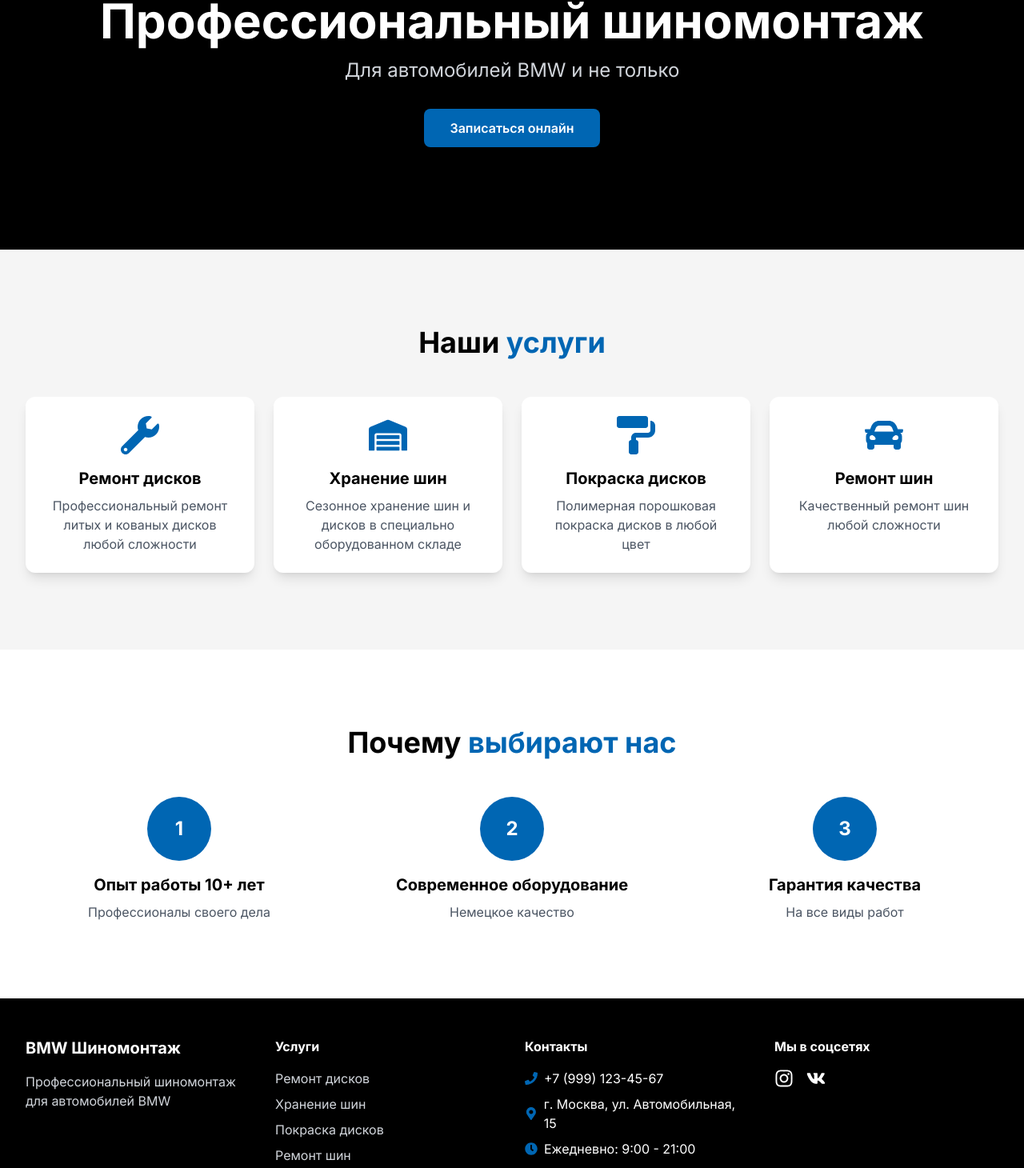
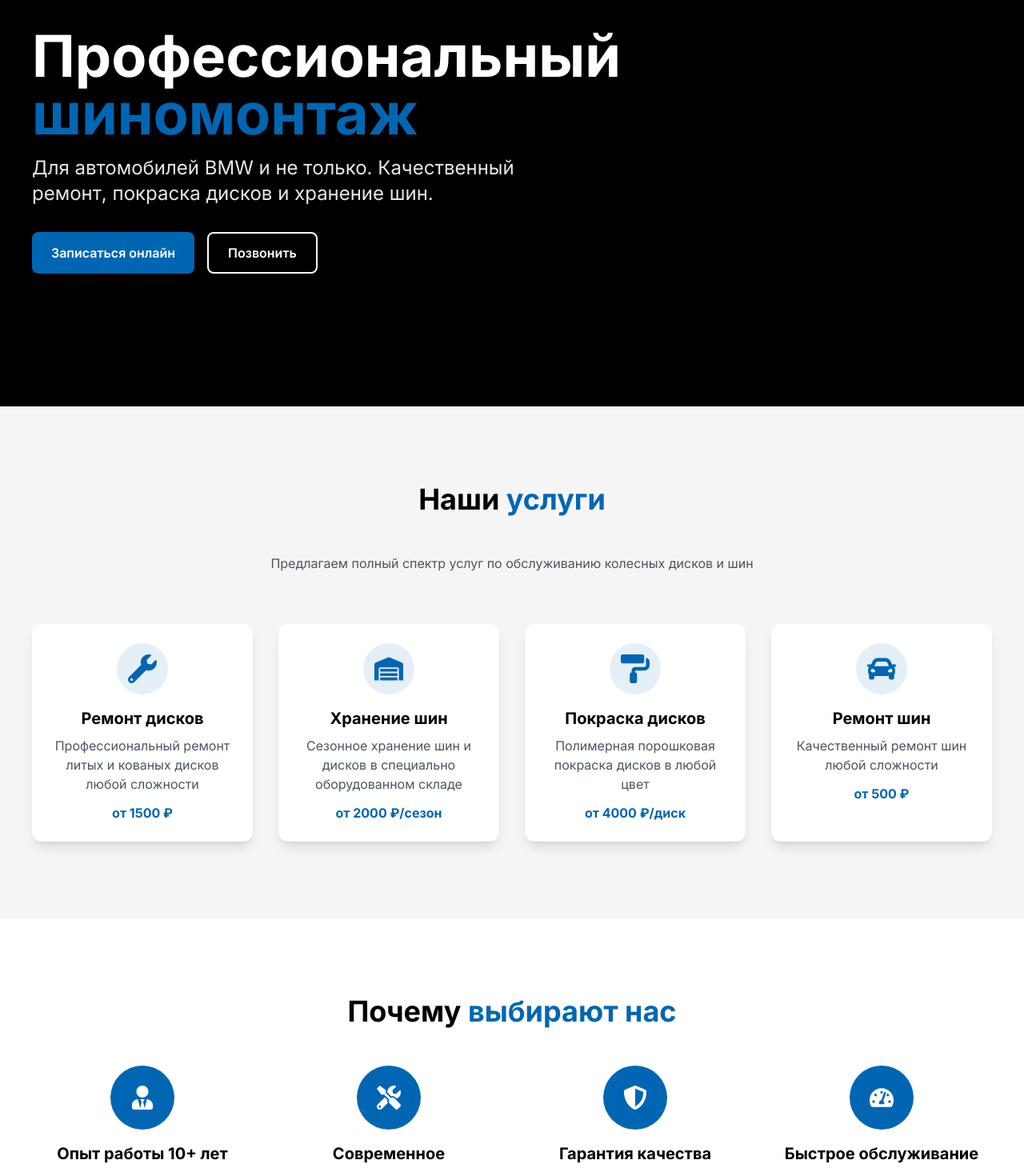
Before and after one commit to Siwell-code/bmw-tyre-service, a React (Vite) app: page / in a window 1280 px wide. Shown: the part 204-1664 px from the top of the page at 80% size. Built offline with nearby package versions, Linux system fonts and the light colour scheme.

Commit message:
Full responsive design: адаптация для всех устройств

```diff
--- a/src/components/layout/Footer.jsx
+++ b/src/components/layout/Footer.jsx
@@ -1,61 +1,67 @@
 import React from 'react';
 import { Link } from 'react-router-dom';
-import { FaPhone, FaMapMarkerAlt, FaClock, FaInstagram, FaVk } from 'react-icons/fa';
+import { FaPhone, FaMapMarkerAlt, FaClock, FaInstagram, FaVk, FaWhatsapp, FaTelegram } from 'react-icons/fa';
 
 const Footer = () => {
   return (
-    <footer className="bg-bmw-black text-white pt-12 pb-6">
+    <footer className="bg-bmw-black text-white pt-8 xs:pt-12 pb-4 xs:pb-6">
       <div className="container-custom">
-        <div className="grid grid-cols-1 md:grid-cols-4 gap-8 mb-8">
-          <div>
-            <h3 className="text-xl font-bold mb-4">BMW Шиномонтаж</h3>
-            <p className="text-gray-300">
+        <div className="grid grid-cols-1 xs:grid-cols-2 lg:grid-cols-4 gap-6 xs:gap-8 mb-8">
+          <div className="text-center xs:text-left">
+            <h3 className="text-xl font-bold mb-3">BMW Шиномонтаж</h3>
+            <p className="text-gray-300 text-sm">
               Профессиональный шиномонтаж для автомобилей BMW
             </p>
           </div>
 
-          <div>
-            <h4 className="font-bold mb-4">Услуги</h4>
-            <ul className="space-y-2">
-              <li><Link to="/wheel-repair" className="text-gray-300 hover:text-bmw-blue transition">Ремонт дисков</Link></li>
-              <li><Link to="/tyre-storage" className="text-gray-300 hover:text-bmw-blue transition">Хранение шин</Link></li>
-              <li><Link to="/wheel-painting" className="text-gray-300 hover:text-bmw-blue transition">Покраска дисков</Link></li>
-              <li><Link to="/tyre-repair" className="text-gray-300 hover:text-bmw-blue transition">Ремонт шин</Link></li>
+          <div className="text-center xs:text-left">
+            <h4 className="font-bold mb-3">Услуги</h4>
+            <ul className="space-y-2 text-sm">
+              <li><Link to="/wheel-repair" className="text-gray-300 hover:text-bmw-blue transition block">Ремонт дисков</Link></li>
+              <li><Link to="/tyre-storage" className="text-gray-300 hover:text-bmw-blue transition block">Хранение шин</Link></li>
+              <li><Link to="/wheel-painting" className="text-gray-300 hover:text-bmw-blue transition block">Покраска дисков</Link></li>
+              <li><Link to="/tyre-repair" className="text-gray-300 hover:text-bmw-blue transition block">Ремонт шин</Link></li>
             </ul>
           </div>
 
-          <div>
-            <h4 className="font-bold mb-4">Контакты</h4>
-            <ul className="space-y-2">
-              <li className="flex items-center space-x-2">
-                <FaPhone className="text-bmw-blue" />
-                <span>+7 (999) 123-45-67</span>
+          <div className="text-center xs:text-left">
+            <h4 className="font-bold mb-3">Контакты</h4>
+            <ul className="space-y-2 text-sm">
+              <li className="flex items-center justify-center xs:justify-start space-x-2">
+                <FaPhone className="text-bmw-blue flex-shrink-0" />
+                <a href="tel:+79991234567" className="text-gray-300 hover:text-bmw-blue transition">+7 (999) 123-45-67</a>
               </li>
-              <li className="flex items-center space-x-2">
-                <FaMapMarkerAlt className="text-bmw-blue" />
-                <span>г. Москва, ул. Автомобильная, 15</span>
+              <li className="flex items-center justify-center xs:justify-start space-x-2">
+                <FaMapMarkerAlt className="text-bmw-blue flex-shrink-0" />
+                <span className="text-gray-300">г. Москва, ул. Автомобильная, 15</span>
               </li>
-              <li className="flex items-center space-x-2">
-                <FaClock className="text-bmw-blue" />
-                <span>Ежедневно: 9:00 - 21:00</span>
+              <li className="flex items-center justify-center xs:justify-start space-x-2">
+                <FaClock className="text-bmw-blue flex-shrink-0" />
+                <span className="text-gray-300">Ежедневно: 9:00 - 21:00</span>
               </li>
             </ul>
           </div>
 
-          <div>
-            <h4 className="font-bold mb-4">Мы в соцсетях</h4>
-            <div className="flex space-x-4">
-              <a href="#" className="text-2xl hover:text-bmw-blue transition">
+          <div className="text-center xs:text-left">
+            <h4 className="font-bold mb-3">Мы в соцсетях</h4>
+            <div className="flex justify-center xs:justify-start space-x-4">
+              <a href="#" className="text-2xl hover:text-bmw-blue transition transform hover:scale-110">
                 <FaInstagram />
               </a>
-              <a href="#" className="text-2xl hover:text-bmw-blue transition">
+              <a href="#" className="text-2xl hover:text-bmw-blue transition transform hover:scale-110">
                 <FaVk />
+              </a>
+              <a href="#" className="text-2xl hover:text-bmw-blue transition transform hover:scale-110">
+                <FaWhatsapp />
+              </a>
+              <a href="#" className="text-2xl hover:text-bmw-blue transition transform hover:scale-110">
+                <FaTelegram />
               </a>
             </div>
           </div>
         </div>
 
-        <div className="border-t border-gray-700 pt-6 text-center text-gray-400">
+        <div className="border-t border-gray-700 pt-6 text-center text-gray-400 text-sm">
           <p>&copy; 2024 BMW Шиномонтаж. Все права защищены.</p>
         </div>
       </div>
--- a/src/components/layout/Header.jsx
+++ b/src/components/layout/Header.jsx
@@ -1,39 +1,45 @@
 import React, { useState, useEffect } from 'react';
-import { Link } from 'react-router-dom';
+import { Link, useLocation } from 'react-router-dom';
 import { FaBars, FaTimes } from 'react-icons/fa';
 import Navigation from '../ui/Navigation';
 import MobileMenu from '../ui/MobileMenu';
 
 const Header = () => {
   const [isMobileMenuOpen, setIsMobileMenuOpen] = useState(false);
+  const location = useLocation();
 
-  // Блокировка скролла при открытом меню (важно для iPhone)
+  // Блокировка скролла при открытом меню
   useEffect(() => {
     if (isMobileMenuOpen) {
       document.body.style.overflow = 'hidden';
     } else {
-      document.body.style.overflow = 'unset';
+      document.body.style.overflow = '';
     }
     return () => {
-      document.body.style.overflow = 'unset';
+      document.body.style.overflow = '';
     };
   }, [isMobileMenuOpen]);
 
+  // Закрытие меню при смене страницы
+  useEffect(() => {
+    setIsMobileMenuOpen(false);
+  }, [location]);
+
   return (
-    <header className="bg-bmw-black text-white sticky top-0 z-50">
+    <header className="bg-bmw-black text-white sticky top-0 z-50 shadow-lg">
       <div className="container-custom">
-        <div className="flex justify-between items-center py-4">
-          <Link to="/" className="flex items-center space-x-2" onClick={() => setIsMobileMenuOpen(false)}>
-            <div className="w-10 h-10 bg-bmw-blue rounded-full flex items-center justify-center">
-              <span className="font-bold text-xl">BMW</span>
+        <div className="flex justify-between items-center py-3 xs:py-4">
+          <Link to="/" className="flex items-center space-x-2 z-50">
+            <div className="w-8 h-8 xs:w-10 xs:h-10 bg-bmw-blue rounded-full flex items-center justify-center">
+              <span className="font-bold text-sm xs:text-xl">BMW</span>
             </div>
-            <span className="font-bold text-xl hidden sm:inline">Шиномонтаж</span>
+            <span className="font-bold text-sm xs:text-lg sm:text-xl hidden xs:inline">Шиномонтаж</span>
           </Link>
 
           <Navigation />
 
           <button
-            className="md:hidden text-2xl z-50 relative"
+            className="md:hidden text-xl xs:text-2xl z-50 relative w-10 h-10 flex items-center justify-center"
             onClick={() => setIsMobileMenuOpen(!isMobileMenuOpen)}
             aria-label="Меню"
           >
--- a/src/pages/Home.jsx
+++ b/src/pages/Home.jsx
@@ -1,6 +1,6 @@
 import React from 'react';
 import { Link } from 'react-router-dom';
-import { FaWrench, FaWarehouse, FaPaintRoller, FaCar } from 'react-icons/fa';
+import { FaWrench, FaWarehouse, FaPaintRoller, FaCar, FaShieldAlt, FaTools, FaTachometerAlt, FaUserTie } from 'react-icons/fa';
 
 const services = [
   {
@@ -8,96 +8,149 @@ const services = [
     title: 'Ремонт дисков',
     description: 'Профессиональный ремонт литых и кованых дисков любой сложности',
     link: '/wheel-repair',
+    price: 'от 1500 ₽'
   },
   {
     icon: FaWarehouse,
     title: 'Хранение шин',
     description: 'Сезонное хранение шин и дисков в специально оборудованном складе',
     link: '/tyre-storage',
+    price: 'от 2000 ₽/сезон'
   },
   {
     icon: FaPaintRoller,
     title: 'Покраска дисков',
     description: 'Полимерная порошковая покраска дисков в любой цвет',
     link: '/wheel-painting',
+    price: 'от 4000 ₽/диск'
   },
   {
     icon: FaCar,
     title: 'Ремонт шин',
     description: 'Качественный ремонт шин любой сложности',
     link: '/tyre-repair',
+    price: 'от 500 ₽'
   },
+];
+
+const advantages = [
+  {
+    icon: FaUserTie,
+    title: 'Опыт работы 10+ лет',
+    description: 'Профессионалы своего дела'
+  },
+  {
+    icon: FaTools,
+    title: 'Современное оборудование',
+    description: 'Немецкое качество'
+  },
+  {
+    icon: FaShieldAlt,
+    title: 'Гарантия качества',
+    description: 'На все виды работ'
+  },
+  {
+    icon: FaTachometerAlt,
+    title: 'Быстрое обслуживание',
+    description: 'Запись без ожидания'
+  }
 ];
 
 const Home = () => {
   return (
     <div className="animate-fade-in">
-      <section className="relative bg-bmw-black text-white py-20 md:py-32">
-        <div className="relative container-custom text-center">
-          <h1 className="text-4xl md:text-6xl font-bold mb-4 animate-slide-up">
-            Профессиональный шиномонтаж
+      {/* Hero Section - Адаптивный */}
+      <section className="relative bg-bmw-black text-white overflow-hidden">
+        <div className="absolute inset-0 bg-gradient-to-r from-black/70 to-black/50 z-10"></div>
+        <div className="relative z-20 container-custom min-h-[60vh] xs:min-h-[70vh] sm:min-h-[80vh] flex items-center">
+          <div className="py-12 xs:py-16 sm:py-20 md:py-24">
+            <h1 className="text-3xl xs:text-4xl sm:text-5xl md:text-6xl lg:text-7xl font-bold mb-3 xs:mb-4 animate-slide-up leading-tight">
+              Профессиональный
+              <br />
+              <span className="text-bmw-blue">шиномонтаж</span>
             </h1>
-          <p className="text-xl md:text-2xl mb-8 text-gray-300">
-            Для автомобилей BMW и не только
+            <p className="text-base xs:text-lg sm:text-xl md:text-2xl mb-6 xs:mb-8 text-gray-200 max-w-2xl animate-slide-up">
+              Для автомобилей BMW и не только. Качественный ремонт, покраска дисков и хранение шин.
             </p>
+            <div className="flex flex-col xs:flex-row gap-3 xs:gap-4 animate-slide-up">
               <Link
                 to="/contacts"
-            className="inline-block bg-bmw-blue hover:bg-bmw-blue-dark px-8 py-3 rounded-lg font-semibold transition transform hover:scale-105"
+                className="btn btn-primary text-center"
               >
                 Записаться онлайн
               </Link>
+              <a
+                href="tel:+79991234567"
+                className="btn border-2 border-white hover:bg-white hover:text-bmw-black text-white text-center"
+              >
+                Позвонить
+              </a>
+            </div>
+          </div>
         </div>
       </section>
 
+      {/* Services Section - Адаптивная сетка */}
       <section className="section bg-bmw-gray-light">
         <div className="container-custom">
-          <h2 className="text-3xl md:text-4xl font-bold text-center mb-12">
+          <h2 className="text-center mb-8 xs:mb-10 sm:mb-12">
             Наши <span className="text-bmw-blue">услуги</span>
           </h2>
-          <div className="grid grid-cols-1 md:grid-cols-2 lg:grid-cols-4 gap-6">
+          <p className="text-center text-gray-600 mb-10 xs:mb-12 sm:mb-16 max-w-2xl mx-auto">
+            Предлагаем полный спектр услуг по обслуживанию колесных дисков и шин
+          </p>
+          <div className="grid grid-cols-1 xs:grid-cols-2 lg:grid-cols-4 gap-4 xs:gap-5 sm:gap-6 md:gap-8">
             {services.map((service, index) => (
               <Link
                 key={index}
                 to={service.link}
-                className="bg-white rounded-xl p-6 text-center shadow-lg hover:shadow-xl transition transform hover:-translate-y-2"
+                className="group bg-white rounded-xl p-4 xs:p-5 sm:p-6 text-center shadow-lg hover:shadow-xl transition-all duration-300 hover:-translate-y-2"
               >
-                <service.icon className="text-5xl text-bmw-blue mx-auto mb-4" />
-                <h3 className="text-xl font-bold mb-2">{service.title}</h3>
-                <p className="text-gray-600">{service.description}</p>
+                <div className="w-12 h-12 xs:w-14 xs:h-14 sm:w-16 sm:h-16 bg-bmw-blue/10 rounded-full flex items-center justify-center mx-auto mb-3 xs:mb-4 group-hover:bg-bmw-blue transition-colors duration-300">
+                  <service.icon className="text-2xl xs:text-3xl sm:text-4xl text-bmw-blue group-hover:text-white transition-colors duration-300" />
+                </div>
+                <h3 className="text-lg xs:text-xl font-bold mb-2">{service.title}</h3>
+                <p className="text-gray-600 text-sm xs:text-base mb-3">{service.description}</p>
+                <p className="text-bmw-blue font-bold text-sm xs:text-base">{service.price}</p>
               </Link>
             ))}
           </div>
         </div>
       </section>
 
+      {/* Advantages Section - Адаптивная сетка */}
       <section className="section bg-white">
         <div className="container-custom">
-          <h2 className="text-3xl md:text-4xl font-bold text-center mb-12">
+          <h2 className="text-center mb-8 xs:mb-10 sm:mb-12">
             Почему <span className="text-bmw-blue">выбирают нас</span>
           </h2>
-          <div className="grid grid-cols-1 md:grid-cols-3 gap-8">
-            <div className="text-center">
-              <div className="w-20 h-20 bg-bmw-blue rounded-full flex items-center justify-center mx-auto mb-4">
-                <span className="text-2xl font-bold text-white">1</span>
+          <div className="grid grid-cols-1 xs:grid-cols-2 lg:grid-cols-4 gap-6 xs:gap-8">
+            {advantages.map((advantage, index) => (
+              <div key={index} className="text-center group">
+                <div className="w-16 h-16 xs:w-20 xs:h-20 bg-bmw-blue rounded-full flex items-center justify-center mx-auto mb-4 group-hover:scale-110 transition-transform duration-300">
+                  <advantage.icon className="text-2xl xs:text-3xl text-white" />
                 </div>
-              <h3 className="text-xl font-bold mb-2">Опыт работы 10+ лет</h3>
-              <p className="text-gray-600">Профессионалы своего дела</p>
+                <h3 className="text-lg xs:text-xl font-bold mb-2">{advantage.title}</h3>
+                <p className="text-gray-600 text-sm xs:text-base">{advantage.description}</p>
               </div>
-            <div className="text-center">
-              <div className="w-20 h-20 bg-bmw-blue rounded-full flex items-center justify-center mx-auto mb-4">
-                <span className="text-2xl font-bold text-white">2</span>
-              </div>
-              <h3 className="text-xl font-bold mb-2">Современное оборудование</h3>
-              <p className="text-gray-600">Немецкое качество</p>
-            </div>
-            <div className="text-center">
-              <div className="w-20 h-20 bg-bmw-blue rounded-full flex items-center justify-center mx-auto mb-4">
-                <span className="text-2xl font-bold text-white">3</span>
-              </div>
-              <h3 className="text-xl font-bold mb-2">Гарантия качества</h3>
-              <p className="text-gray-600">На все виды работ</p>
+            ))}
           </div>
         </div>
+      </section>
+
+      {/* CTA Section - Адаптивная */}
+      <section className="bg-gradient-to-r from-bmw-blue to-bmw-blue-dark py-12 xs:py-16">
+        <div className="container-custom text-center">
+          <h2 className="text-white mb-3 xs:mb-4">Готовы обслужить ваш автомобиль?</h2>
+          <p className="text-white/90 mb-6 xs:mb-8 max-w-2xl mx-auto text-sm xs:text-base">
+            Запишитесь прямо сейчас и получите скидку 10% на первый визит
+          </p>
+          <Link
+            to="/contacts"
+            className="inline-block bg-white text-bmw-blue hover:bg-gray-100 px-6 xs:px-8 py-3 rounded-lg font-semibold transition transform hover:scale-105"
+          >
+            Записаться сейчас
+          </Link>
         </div>
       </section>
     </div>
--- a/src/styles/globals.css
+++ b/src/styles/globals.css
@@ -7,11 +7,13 @@
     -webkit-tap-highlight-color: transparent;
     -webkit-font-smoothing: antialiased;
     -moz-osx-font-smoothing: grayscale;
+    box-sizing: border-box;
   }
 
   html {
     -webkit-text-size-adjust: 100%;
     text-size-adjust: 100%;
+    scroll-behavior: smooth;
   }
 
   body {
@@ -21,42 +23,152 @@
     width: 100%;
   }
 
-  h1, h2, h3, h4, h5, h6 {
-    @apply font-bold;
+  h1 {
+    @apply text-3xl xs:text-4xl sm:text-5xl md:text-6xl font-bold;
+  }
+
+  h2 {
+    @apply text-2xl xs:text-3xl sm:text-4xl font-bold;
+  }
+
+  h3 {
+    @apply text-xl xs:text-2xl font-bold;
   }
 }
 
 @layer components {
   .container-custom {
-    @apply max-w-7xl mx-auto px-4 sm:px-6 lg:px-8;
-    width: 100%;
+    @apply w-full mx-auto px-4 xs:px-5 sm:px-6 md:px-8 lg:px-10;
+    max-width: 100%;
+  }
+
+  @screen sm {
+    .container-custom {
+      max-width: 640px;
+    }
+  }
+
+  @screen md {
+    .container-custom {
+      max-width: 768px;
+    }
+  }
+
+  @screen lg {
+    .container-custom {
+      max-width: 1024px;
+    }
+  }
+
+  @screen xl {
+    .container-custom {
+      max-width: 1280px;
+    }
   }
 
   .section {
-    @apply py-16 md:py-24;
+    @apply py-12 xs:py-16 sm:py-20 md:py-24;
   }
 
-  /* Исправление для iPhone */
+  .section-sm {
+    @apply py-8 xs:py-12 sm:py-16;
+  }
+
+  /* Карточки */
+  .card {
+    @apply bg-white rounded-xl shadow-lg hover:shadow-xl transition-all duration-300;
+  }
+
+  .card-hover {
+    @apply hover:-translate-y-2 hover:shadow-2xl;
+  }
+
+  /* Кнопки */
+  .btn {
+    @apply inline-flex items-center justify-center px-6 py-3 rounded-lg font-semibold transition-all duration-300 transform;
+  }
+
+  .btn-primary {
+    @apply bg-bmw-blue hover:bg-bmw-blue-dark text-white hover:scale-105;
+  }
+
+  .btn-outline {
+    @apply border-2 border-bmw-blue text-bmw-blue hover:bg-bmw-blue hover:text-white;
+  }
+
+  /* Исправления для мобильных */
   input, button, textarea, select {
-    font-size: 16px !important; /* Предотвращает зум при фокусе на iPhone */
+    font-size: 16px !important;
     -webkit-appearance: none;
     appearance: none;
   }
 
   button {
     cursor: pointer;
+    touch-action: manipulation;
   }
 
   a {
     -webkit-touch-callout: none;
+    touch-action: manipulation;
+  }
+
+  /* Сетка для мобильных */
+  .grid-mobile {
+    @apply grid grid-cols-1 gap-4 xs:gap-5 sm:gap-6;
+  }
+
+  .grid-tablet {
+    @apply sm:grid-cols-2 md:grid-cols-3;
+  }
+
+  .grid-desktop {
+    @apply lg:grid-cols-4;
   }
 }
 
-/* Анимации с оптимизацией для мобильных */
+/* Медиа-запросы для конкретных устройств */
+@screen xs {
+  .text-hero {
+    font-size: 2rem;
+  }
+}
+
+/* Адаптивные отступы для safe-area (iPhone X и выше) */
+@supports (padding: max(0px)) {
+  .safe-top {
+    padding-top: max(1rem, env(safe-area-inset-top));
+  }
+
+  .safe-bottom {
+    padding-bottom: max(1rem, env(safe-area-inset-bottom));
+  }
+}
+
+/* Улучшенная прокрутка */
+::-webkit-scrollbar {
+  width: 8px;
+  height: 8px;
+}
+
+::-webkit-scrollbar-track {
+  @apply bg-gray-100;
+}
+
+::-webkit-scrollbar-thumb {
+  @apply bg-bmw-blue rounded-full;
+}
+
+::-webkit-scrollbar-thumb:hover {
+  @apply bg-bmw-blue-dark;
+}
+
+/* Анимации с оптимизацией */
 @media (prefers-reduced-motion: reduce) {
   * {
     animation-duration: 0.01ms !important;
     animation-iteration-count: 1 !important;
     transition-duration: 0.01ms !important;
+    scroll-behavior: auto !important;
   }
 }
```
Also changed, not shown: src/components/ui/MobileMenu.jsx (+7 -6 lines), tailwind.config.cjs (+19 -0 lines). Lines whose indentation alone changed are shown as unchanged.
